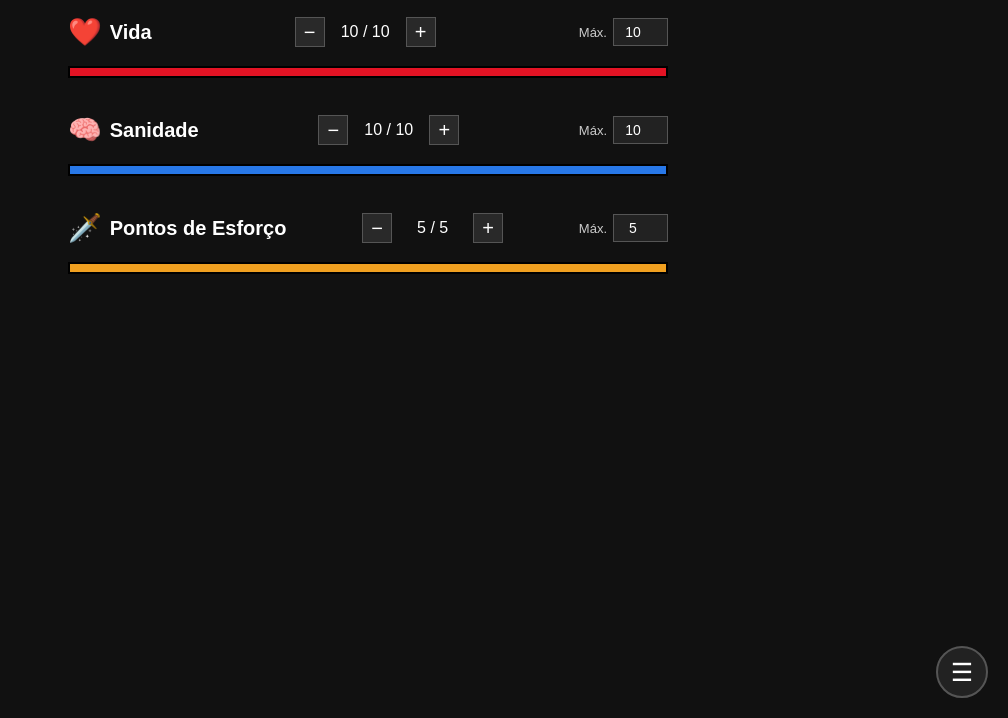
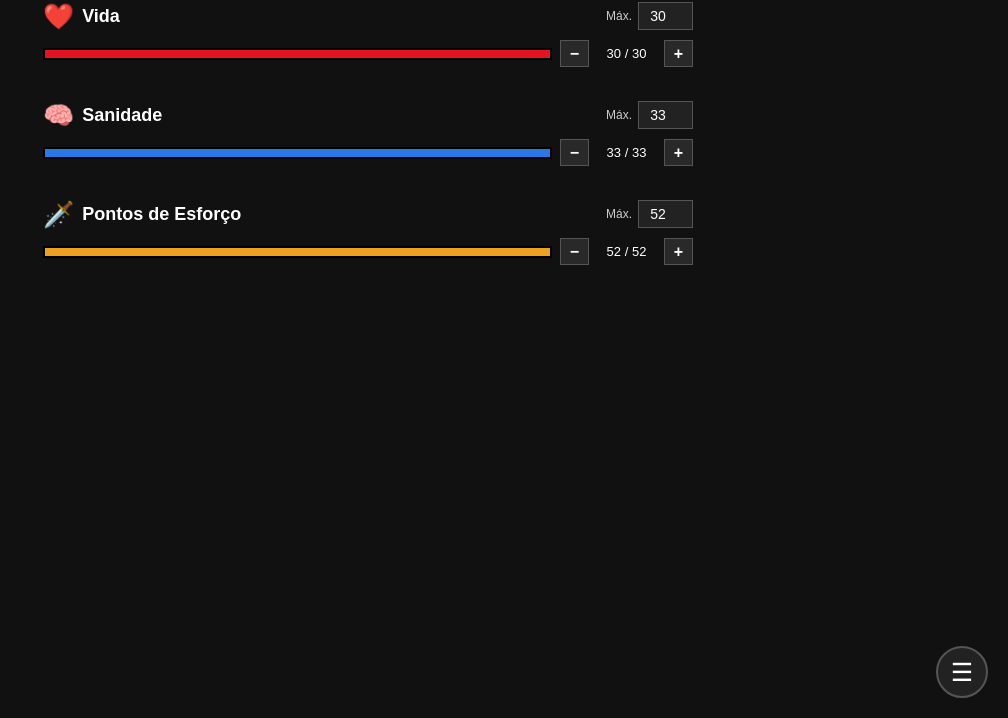
Before and after one commit to rodrigoneveslinhares-ux/Meu-sistema-rpg, a plain HTML site: page atributos-ficha.html in a window 1280 px wide. Shown: the part 82-800 px from the top of the page, without its empty margins (272-1280 px from the left). Drawn offline with Linux system fonts and the light colour scheme.

Commit message:
Update atributos-ficha.html

```diff
--- a/atributos-ficha.html
+++ b/atributos-ficha.html
@@ -1,3 +1,4 @@
+
 <!DOCTYPE html>
 <html lang="pt-BR">
 <head>
@@ -21,18 +22,18 @@ body {
 
 .container {
     width: 100%;
-    max-width: 600px;
+    max-width: 650px;
     margin: 0 auto;
 }
 
 h1 {
     text-align: center;
-    margin: 15px 0 30px;
-    font-size: 30px;
+    margin: 0 0 32px;
+    font-size: 28px;
 }
 
 .status {
-    margin-bottom: 28px;
+    margin-bottom: 34px;
 }
 
 .status-titulo {
@@ -43,50 +44,30 @@ h1 {
     margin-bottom: 10px;
 }
 
-.status-titulo h2 {
-    margin: 0;
-    font-size: 20px;
-}
-
 .nome-status {
     display: flex;
     align-items: center;
     gap: 8px;
+    min-width: 0;
+}
+
+.nome-status h2 {
+    margin: 0;
+    font-size: 18px;
 }
 
 .icone-status {
-    font-size: 27px;
+    font-size: 25px;
     line-height: 1;
-}
-
-.valores {
-    display: flex;
-    align-items: center;
-    gap: 8px;
-}
-
-.valores button {
-    width: 30px;
-    height: 30px;
-    background: #292929;
-    color: white;
-    border: 1px solid #555;
-    font-size: 20px;
-    cursor: pointer;
-}
-
-.valores span {
-    min-width: 65px;
-    text-align: center;
-    font-size: 16px;
 }
 
 .maximo {
     display: flex;
     align-items: center;
     gap: 6px;
-    font-size: 13px;
+    font-size: 12px;
     color: #ccc;
+    white-space: nowrap;
 }
 
 .maximo input {
@@ -99,24 +80,11 @@ h1 {
     font-size: 14px;
 }
 
-.barra-linha {
+.barra-controles {
     display: flex;
     align-items: center;
-    gap: 10px;
+    gap: 8px;
     width: 100%;
-    min-height: 30px;
-}
-
-.coracao {
-    width: 35px;
-    height: 35px;
-    flex: 0 0 35px;
-    display: flex;
-    align-items: center;
-    justify-content: center;
-    font-size: 32px;
-    line-height: 1;
-    image-rendering: pixelated;
 }
 
 .barra {
@@ -146,6 +114,39 @@ h1 {
 
 .esforco {
     background: #f0a020;
+}
+
+.botoes-status {
+    display: flex;
+    align-items: center;
+    gap: 5px;
+    flex-shrink: 0;
+}
+
+.botoes-status button {
+    width: 29px;
+    height: 27px;
+    padding: 0;
+    display: flex;
+    align-items: center;
+    justify-content: center;
+    background: #292929;
+    color: white;
+    border: 1px solid #555;
+    cursor: pointer;
+    font-size: 16px;
+    font-weight: bold;
+}
+
+.botoes-status button:hover {
+    background: #444;
+}
+
+.valor-atual {
+    min-width: 65px;
+    text-align: center;
+    font-size: 13px;
+    white-space: nowrap;
 }
 
 .menu {
@@ -197,30 +198,46 @@ h1 {
     background: #383838;
 }
 
-@media (max-width: 420px) {
+@media (max-width: 480px) {
     body {
         padding: 15px;
+    }
+
+    h1 {
+        font-size: 25px;
     }
 
     .status-titulo {
         flex-wrap: wrap;
     }
 
-    .status-titulo h2 {
-        font-size: 18px;
+    .nome-status h2 {
+        font-size: 16px;
     }
 
-    .maximo {
+    .icone-status {
+        font-size: 22px;
+    }
+
+    .barra-controles {
+        gap: 6px;
+    }
+
+    .valor-atual {
+        min-width: 58px;
         font-size: 12px;
+    }
+
+    .botoes-status button {
+        width: 26px;
+        height: 26px;
     }
 }
 </style>
 </head>
 
 <body>
-
 <div class="container">
-
     <h1>Atributos</h1>
 
     <section class="status">
@@ -230,22 +247,22 @@ h1 {
                 <h2>Vida</h2>
             </div>
 
-            <div class="valores">
-                <button onclick="alterarStatus('vida', -1)">−</button>
-                <span id="valorVida">10 / 10</span>
-                <button onclick="alterarStatus('vida', 1)">+</button>
-            </div>
-
             <label class="maximo">
                 Máx.
-                <input type="number" id="maxVida" min="1" value="10"
+                <input type="number" id="maxVida" min="1"
                     onchange="alterarMaximo('vida', this.value)">
             </label>
         </div>
 
-        <div class="barra-linha">
+        <div class="barra-controles">
             <div class="barra">
                 <div class="preenchimento vida" id="barraVida"></div>
+            </div>
+
+            <div class="botoes-status">
+                <button onclick="alterarStatus('vida', -1)" aria-label="Diminuir vida">−</button>
+                <span class="valor-atual" id="valorVida">10 / 10</span>
+                <button onclick="alterarStatus('vida', 1)" aria-label="Aumentar vida">+</button>
             </div>
         </div>
     </section>
@@ -257,22 +274,22 @@ h1 {
                 <h2>Sanidade</h2>
             </div>
 
-            <div class="valores">
-                <button onclick="alterarStatus('sanidade', -1)">−</button>
-                <span id="valorSanidade">10 / 10</span>
-                <button onclick="alterarStatus('sanidade', 1)">+</button>
-            </div>
-
             <label class="maximo">
                 Máx.
-                <input type="number" id="maxSanidade" min="1" value="10"
+                <input type="number" id="maxSanidade" min="1"
                     onchange="alterarMaximo('sanidade', this.value)">
             </label>
         </div>
 
-        <div class="barra-linha">
+        <div class="barra-controles">
             <div class="barra">
                 <div class="preenchimento sanidade" id="barraSanidade"></div>
+            </div>
+
+            <div class="botoes-status">
+                <button onclick="alterarStatus('sanidade', -1)" aria-label="Diminuir sanidade">−</button>
+                <span class="valor-atual" id="valorSanidade">10 / 10</span>
+                <button onclick="alterarStatus('sanidade', 1)" aria-label="Aumentar sanidade">+</button>
             </div>
         </div>
     </section>
@@ -284,26 +301,25 @@ h1 {
                 <h2>Pontos de Esforço</h2>
             </div>
 
-            <div class="valores">
-                <button onclick="alterarStatus('esforco', -1)">−</button>
-                <span id="valorEsforco">5 / 5</span>
-                <button onclick="alterarStatus('esforco', 1)">+</button>
-            </div>
-
             <label class="maximo">
                 Máx.
-                <input type="number" id="maxEsforco" min="1" value="5"
+                <input type="number" id="maxEsforco" min="1"
                     onchange="alterarMaximo('esforco', this.value)">
             </label>
         </div>
 
-        <div class="barra-linha">
+        <div class="barra-controles">
             <div class="barra">
                 <div class="preenchimento esforco" id="barraEsforco"></div>
             </div>
+
+            <div class="botoes-status">
+                <button onclick="alterarStatus('esforco', -1)" aria-label="Diminuir pontos de esforço">−</button>
+                <span class="valor-atual" id="valorEsforco">5 / 5</span>
+                <button onclick="alterarStatus('esforco', 1)" aria-label="Aumentar pontos de esforço">+</button>
+            </div>
         </div>
     </section>
-
 </div>
 
 <div class="menu">
@@ -318,9 +334,9 @@ h1 {
 
 <script>
 const statusPadrao = {
-    vida: { atual: 10, maximo: 10 },
-    sanidade: { atual: 10, maximo: 10 },
-    esforco: { atual: 5, maximo: 5 }
+    vida: { atual: 30, maximo: 30 },
+    sanidade: { atual: 33, maximo: 33 },
+    esforco: { atual: 52, maximo: 52 }
 };
 
 function carregarStatus() {
@@ -335,7 +351,7 @@ function carregarStatus() {
             };
         }
     } catch (erro) {
-        console.error("Erro ao carregar os status:", erro);
+        console.error("Erro ao carregar status:", erro);
     }
 
     return JSON.parse(JSON.stringify(statusPadrao));
@@ -354,21 +370,19 @@ function capitalizar(texto) {
 function atualizarTela() {
     ["vida", "sanidade", "esforco"].forEach(tipo => {
         const status = statusFicha[tipo];
-
         status.maximo = Math.max(1, Number(status.maximo) || 1);
-        status.atual = Math.max(
-            0,
-            Math.min(status.maximo, Number(status.atual) || 0)
-        );
+        status.atual = Math.max(0, Math.min(
+            status.maximo,
+            Number(status.atual) || 0
+        ));
 
         const nome = capitalizar(tipo);
-        const porcentagem = (status.atual / status.maximo) * 100;
 
         document.getElementById("valor" + nome).textContent =
             status.atual + " / " + status.maximo;
 
         document.getElementById("barra" + nome).style.width =
-            porcentagem + "%";
+            (status.atual / status.maximo * 100) + "%";
 
         document.getElementById("max" + nome).value = status.maximo;
     });
@@ -392,6 +406,5 @@ function alternarMenu() {
 
 atualizarTela();
 </script>
-
 </body>
 </html>
```
